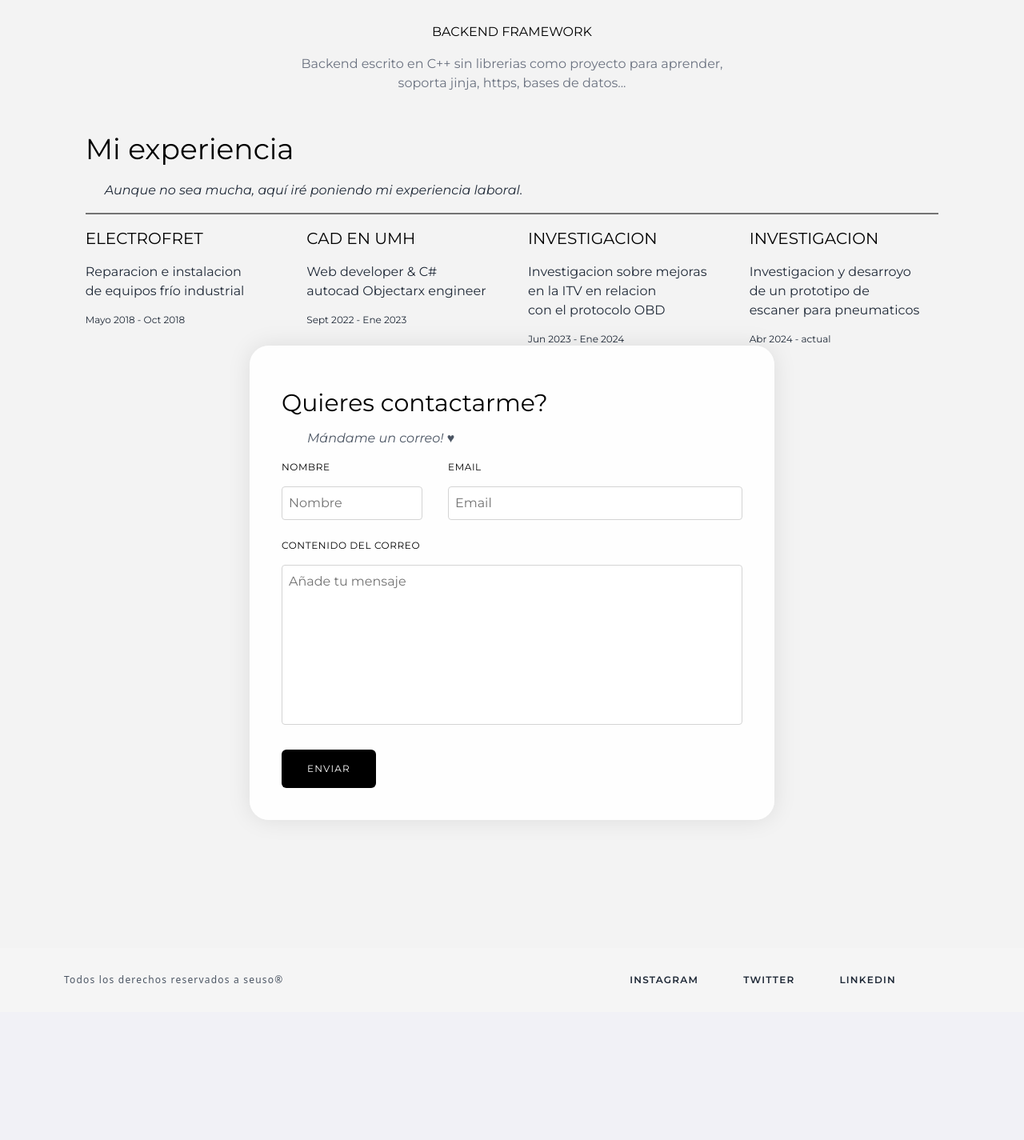
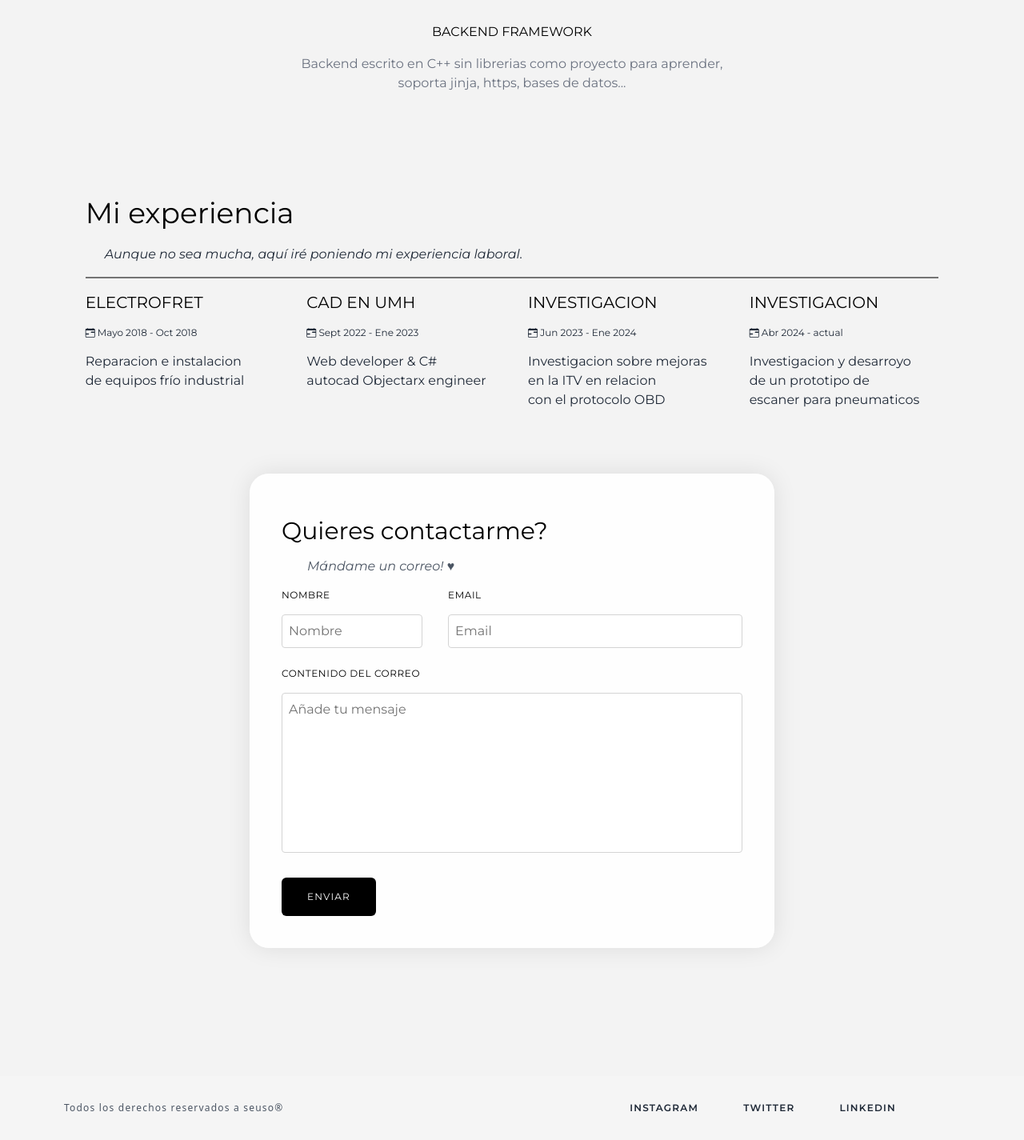
Before and after one commit to 0omanuo0/Portfolio, a Flask app: page / in a window 1280 px wide. Shown: the part 1454-2879 px from the top of the page at 80% size. Before the commit the page ends 2684 px from the top, so only its background shows below. Run offline with Flask 3, Linux system fonts and the light colour scheme; data that the repository does not hold is empty; style sheets or scripts are compiled from the project's sources.

Commit message:
Update carroussel and minor visual changes

```diff
--- a/templates/blocks/project-carrousel.html
+++ b/templates/blocks/project-carrousel.html
@@ -6,7 +6,7 @@
 
             <div id={{ 'p'+(id1+1)|string }} class="z-0 items-center text-center space-y-4 py-8">
                 <h2 class=" h2-xl uppercase dark:text-white">{{ proj.Title }}</h2>
-                <p class=" dark:text-gray-300 text-gray-500">{{ proj.Description }}</p>
+                <p class=" dark:text-gray-300 text-gray-500">{{ proj.Description | replace("\n", "<br>")|safe }}</p>
             </div>
         </a>
     {% else %}
@@ -16,7 +16,7 @@
 
             <div id={{ 'p'+(id1+1)|string }} class="hidden z-0 items-center text-center space-y-4 py-8">
                 <h2 class=" h2-xl uppercase dark:text-white">{{ proj.Title }}</h2>
-                <p class=" dark:text-gray-300 text-gray-500">{{ proj.Description }}</p>
+                <p class=" dark:text-gray-300 text-gray-500">{{ proj.Description | replace("\n", "<br>")|safe }}</p>
             </div>
         </a>
     {% endif %}
--- a/templates/index.html
+++ b/templates/index.html
@@ -65,8 +65,8 @@
             <div class="projects-carroussel">
                 <button id="left" onclick="carr(-1)" >&lt;</button>
                 <div id="panel_carrousel" >
-                    {% for card in range(projects|length) %}
-                        {% with proj=projects[card], id1=card %}
+                    {% for proj in projects if proj.image != "" %}
+                        {% with id1=loop.index0 %}
                             {% include "blocks/project-carrousel.html" %}
                         {% endwith %}
                     {% endfor %}
@@ -75,7 +75,7 @@
             </div>
         </section>
 
-        <section class="section-main-content first:flex-col w-5/6 2xl:w-3/4 text-balance">
+        <section class="section-main-content first:flex-col w-5/6 2xl:w-3/4 text-balance mt-20">
             <div class="experience-title">
                 <h1 key="title">Mi experiencia </h1>
                 <p  key="title">
@@ -83,32 +83,40 @@
                 </p>
             </div>
             <ul class="experience-list">
-                <li >
+                <li>
                     <h2 >Electrofret</h2>
-                    <p >Reparacion e instalacion de equipos frío industrial</p>
-                    <div >Mayo 2018 - Oct 2018</div>
+                    <div>
+                        <i class="bi bi-calendar-range"></i>
+                        Mayo 2018 - Oct 2018</div>
+                    <p style="margin-top: 1rem;">Reparacion e instalacion de equipos frío industrial</p>
                 </li>
-                <li >
+                <li>
                     <h2 class=" w-max">CAD en UMH</h2>
-                    <p >Web developer & C# autocad Objectarx engineer</p>
-                    <div >Sept 2022 - Ene 2023</div>
+                    <div>
+                        <i class="bi bi-calendar-range"></i>
+                        Sept 2022 - Ene 2023</div>
+                    <p style="margin-top: 1rem;">Web developer & C# autocad Objectarx engineer</p>
                 </li>
-                <li >
+                <li>
                     <h2 >Investigacion</h2>
-                    <p >Investigacion sobre mejoras en la ITV en relacion con el protocolo OBD</p>
-                    <div >Jun 2023 - Ene 2024</div>
+                    <div>
+                        <i class="bi bi-calendar-range"></i>
+                        Jun 2023 - Ene 2024</div>
+                    <p style="margin-top: 1rem;">Investigacion sobre mejoras en la ITV en relacion con el protocolo OBD</p>
                 </li>
-                <li >
+                <li>
                     <h2 >Investigacion</h2>
-                    <p >Investigacion y desarroyo de un prototipo de escaner para pneumaticos</p>
-                    <div >Abr 2024 - actual</div>
+                    <div>
+                        <i class="bi bi-calendar-range"></i>
+                        Abr 2024 - actual</div>
+                    <p style="margin-top: 1rem;">Investigacion y desarroyo de un prototipo de escaner para pneumaticos</p>
                 </li>
             </ul>
         </section>
 
 
 
-        <section class="form-mail">
+        <section class="form-mail mt-20">
             <form class=" p-10" action="{{ url_for('submit') }}" method="post">
                 <h1 class="dark:text-white leading-10 py-3 text-3xl">Quieres contactarme? </h1>
                 <p class="dark:text-gray-300 text-gray-600 ml-8 italic">Mándame un correo! ♥</p>
@@ -135,7 +143,7 @@
     </main>
 
     <script type="text/javascript">
-        var cards = parseInt("{{ (projects|length)|safe }}");
+        var cards = parseInt("{{ (projects|selectattr('image', 'ne', '')|list|length)|safe }}");
     </script>
     <script src="{{ url_for('static', filename='assets/js/carr.js') }}"></script>
 {% endblock content %}
```
